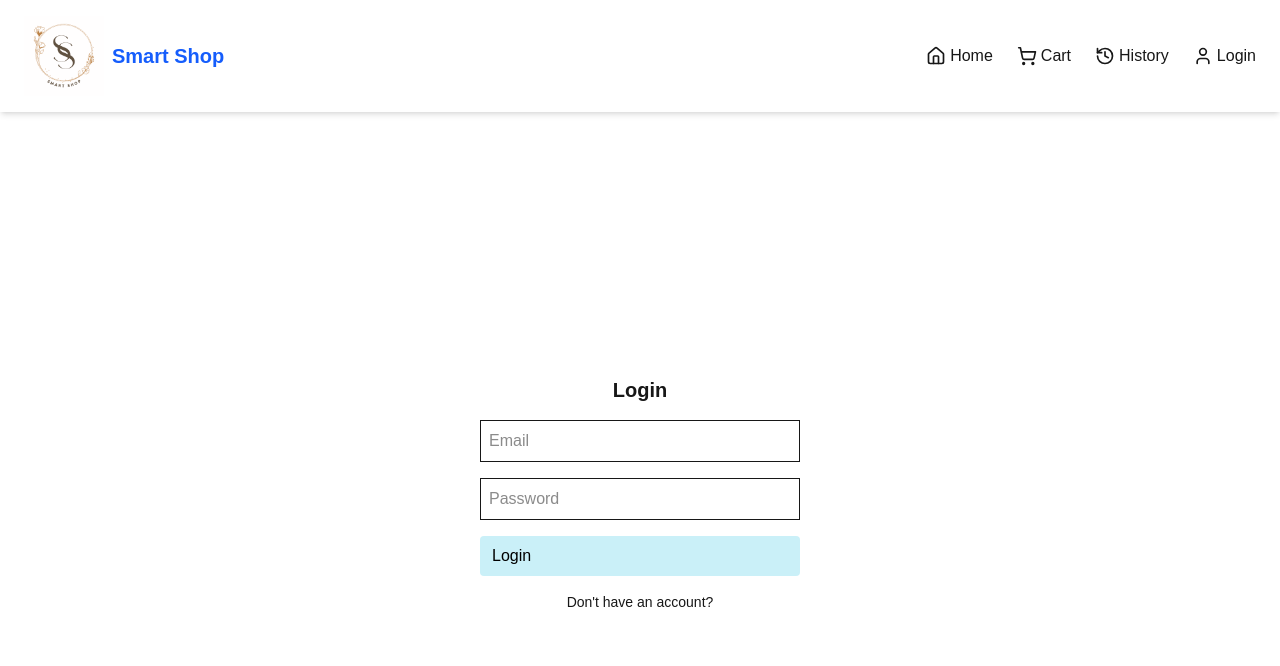
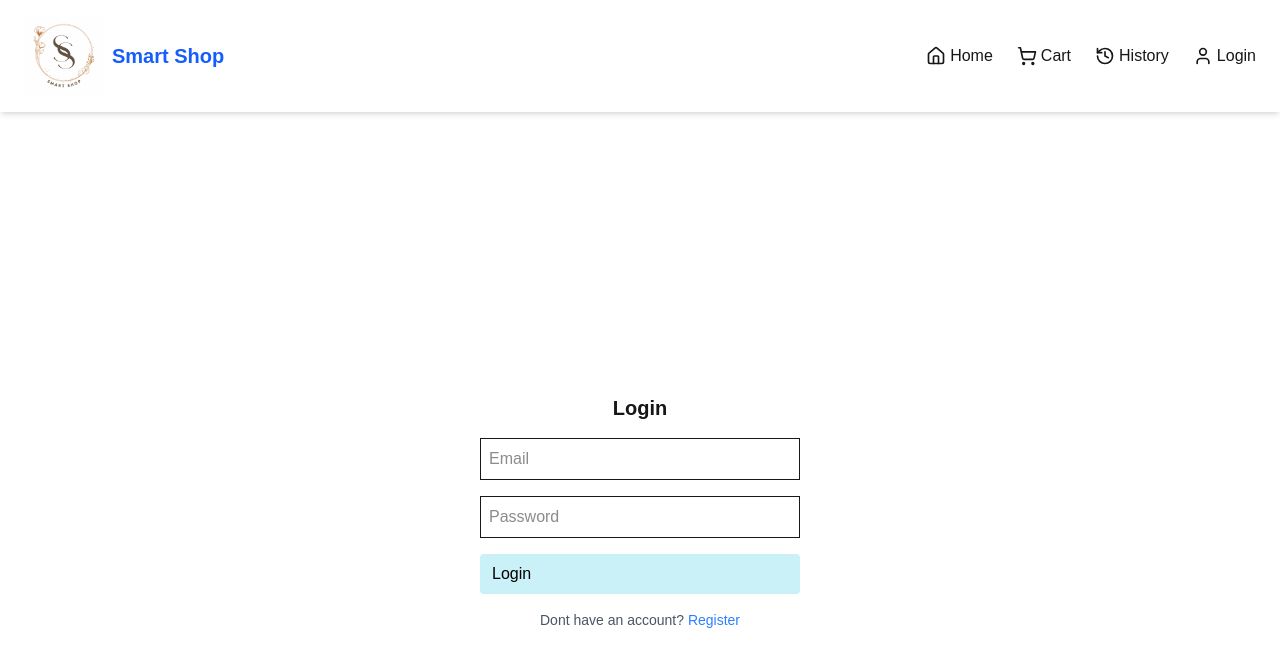
Before and after one commit to Elbound/fe-final-smart-shop, a Next.js app: page /login in a window 1280 px wide. Shown: the top 666 px of the page. Built offline with nearby package versions, Linux system fonts and the light colour scheme; no server answers.

Commit message:
firebase setup on login

```diff
--- a/package.json
+++ b/package.json
@@ -9,6 +9,7 @@
     "lint": "next lint"
   },
   "dependencies": {
+    "firebase": "^12.0.0",
     "lucide-react": "^0.525.0",
     "next": "15.4.2",
     "react": "19.1.0",
--- a/src/component/loginForm.jsx
+++ b/src/component/loginForm.jsx
@@ -1,8 +1,9 @@
 'use client';
 import { useState } from 'react';
+import { auth } from '@/firebase';
+import { useRouter } from 'next/navigation';
 import { signInWithEmailAndPassword } from 'firebase/auth';
-import { auth } from '@/firebase/config';
-import { useRouter } from 'next/navigation';
+import Link from 'next/link';
 
 export default function LoginForm() {
   const [email, setEmail] = useState('');
@@ -20,9 +21,9 @@ export default function LoginForm() {
       const user = userCredential.user;
 
       if (email.includes('seller')) {
-        router.push('/dashboard/seller');
+        router.push('seller/dashboard');
       } else {
-        router.push('/dashboard/customer');
+        router.push('user/dashboard');
       }
     } catch (err) {
       setError('Invalid email or password.');
@@ -40,9 +41,15 @@ export default function LoginForm() {
         className="border p-2 w-full"
         value={password} onChange={(e) => setPassword(e.target.value)} />
       <button type="submit" className="flex items-center gap-1 px-3 py-2 rounded bg-custom-blue hover:bg-hover-dark-blue text-black hover:text-white transition w-full p-2" style={{ backgroundColor: '#caf0f8' }}>Login</button>
-      <p className="text-center text-sm">
-        Don't have an account? <a href="/register" className="flex items-center gap-1 px-3 py-2 rounded bg-register-navy hover:bg-hover-dark-blue text-white transition">Register</a>
-      </p>
+      <div>
+       <p className="mt-4 text-center text-sm text-gray-600">
+          Dont have an account?{' '}
+          <Link href="/register" className="text-blue-500 hover:underline">
+            Register
+        </Link>
+        </p>
+      </div>
+
     </form>
   );
 }
```
Also changed, not shown: 1 other file (tests, documents, lock files or other folders).
